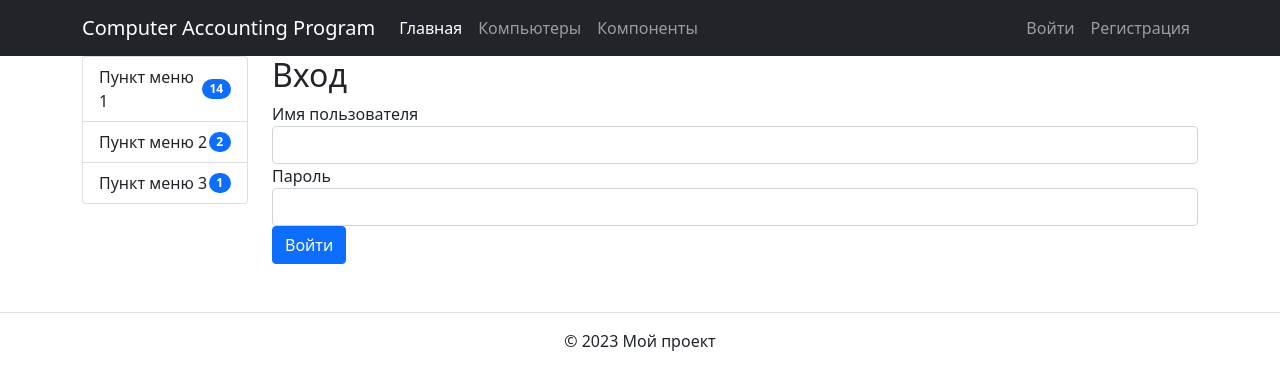
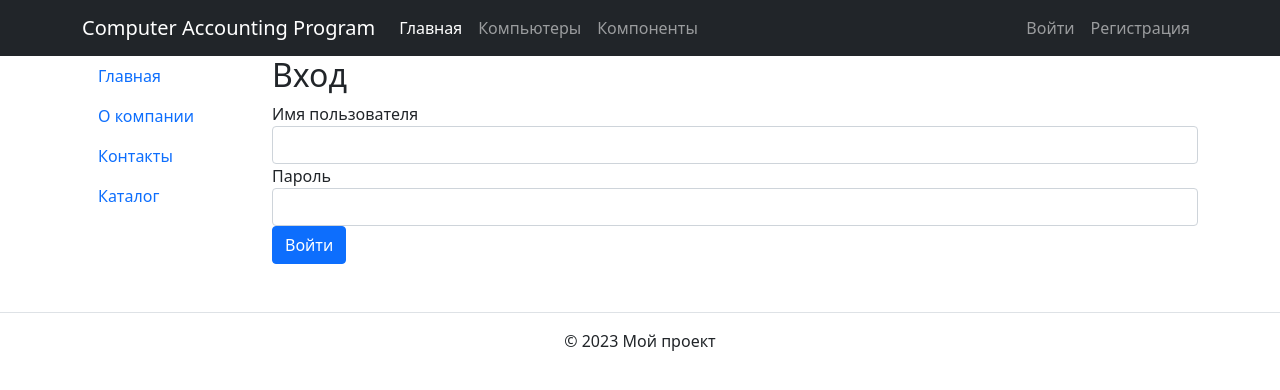
Before and after one commit to adambrn/cap, a Django app: page /login/ in a window 1280 px wide. Shown: the top 390 px of the page. Run offline with Django 4.2, Linux system fonts and the light colour scheme.

Commit message:
add mixins

```diff
--- /dev/null
+++ b/cap/cap/mixins.py
@@ -0,0 +1,14 @@
+from django.views.generic.base import ContextMixin
+
+menu = [
+  {'title': 'Главная', 'url': '/'},
+  {'title': 'О компании', 'url': '/about'},
+  {'title': 'Контакты', 'url': '/contacts'},
+  {'title': 'Каталог', 'url': '/catalog'}
+]
+class BaseContextMixin(ContextMixin):
+
+  def get_context_data(self, **kwargs):
+    context = super().get_context_data(**kwargs)
+    context['menu'] = menu
+    return context
--- a/cap/cap/urls.py
+++ b/cap/cap/urls.py
@@ -16,12 +16,12 @@ Including another URLconf
 """
 from django.contrib import admin
 from django.urls import include, path
-from catalogs.views import MyLoginView, MyLogoutView
+from catalogs.views import BaseLoginView, BaseLogoutView
 
 urlpatterns = [
     path("admin/", admin.site.urls),
-    path('login/', MyLoginView.as_view(), name='login'),
-    path('logout/', MyLogoutView.as_view(), name='logout'),
+    path('login/', BaseLoginView.as_view(), name='login'),
+    path('logout/', BaseLogoutView.as_view(), name='logout'),
     path('', include('catalogs.urls')),
 
 ]
--- a/cap/catalogs/templates/base.html
+++ b/cap/catalogs/templates/base.html
@@ -56,19 +56,10 @@
     <div class="row">
 
       <div class="col-md-2">
-        <ul class="list-group mb-2">
-          <li class="list-group-item d-flex justify-content-between align-items-center">
-            Пункт меню 1
-            <span class="badge bg-primary rounded-pill">14</span>
-          </li>
-          <li class="list-group-item d-flex justify-content-between align-items-center">
-            Пункт меню 2
-            <span class="badge bg-primary rounded-pill">2</span>
-          </li>
-          <li class="list-group-item d-flex justify-content-between align-items-center">
-            Пункт меню 3
-            <span class="badge bg-primary rounded-pill">1</span>
-          </li>
+        <ul class="nav flex-column">
+          {% for item in menu %}
+           <li class="nav-item"><a class="nav-link" href="{{ item.url }}">{{ item.title }}</a></li>
+          {% endfor %}
         </ul>
       </div>
 
--- a/cap/catalogs/views.py
+++ b/cap/catalogs/views.py
@@ -1,19 +1,21 @@
 from django.views import View
 from django.views.generic import ListView, DetailView
 from django.shortcuts import render
-
 from django.contrib.auth.views import LoginView, LogoutView
+from cap.mixins import BaseContextMixin
 from django_tables2 import SingleTableView
-
-from .tables import BaseComponentTable
+from .tables import BaseComponentTable, EquipmentTable
 from .models import BaseComponent, Equipment, Motherboard, Processor, RAM, GraphicsCard, Storage, PowerSupply, Cooler, Case, NetworkCard
 from django.contrib.auth.mixins import LoginRequiredMixin
+
 components_name = [Motherboard, Processor, RAM, GraphicsCard, Storage, PowerSupply, Cooler, Case, NetworkCard]
-class EquipmentCatalogView(LoginRequiredMixin, ListView):
+
+class EquipmentCatalogView(BaseContextMixin, LoginRequiredMixin, SingleTableView):
     template_name = 'catalog.html'
+    table_class = EquipmentTable
     model = Equipment
 
-class EquipmentComponentsView(LoginRequiredMixin, View):
+class EquipmentComponentsView(BaseContextMixin, LoginRequiredMixin, View):
     template_name = 'equipment_components.html'
 
     def get(self, request, equipment_id, *args, **kwargs):
@@ -31,16 +33,16 @@ class EquipmentComponentsView(LoginRequiredMixin, View):
             pass
 
 
-class ComponentListView(SingleTableView):
+class ComponentListView(BaseContextMixin, LoginRequiredMixin, SingleTableView):
   model = BaseComponent
   table_class = BaseComponentTable
   template_name = 'components.html'
 
-class ComponentDetailView(DetailView):
+class ComponentDetailView(BaseContextMixin, LoginRequiredMixin, DetailView):
   model = BaseComponent
   template_name = 'component_detail.html'
 
-class MyLoginView(LoginView):
+class BaseLoginView(BaseContextMixin, LoginView):
     template_name = 'accounts/login.html'
 
     def get_context_data(self, **kwargs):
@@ -48,8 +50,7 @@ class MyLoginView(LoginView):
         context['title'] = 'Вход'
         return context
 
-
-class MyLogoutView(LogoutView):
+class BaseLogoutView(BaseContextMixin, LogoutView):
     template_name = 'accounts/logout.html'
 
     def get_context_data(self, **kwargs):
```
Also changed, not shown: cap/catalogs/templates/catalog.html (+8 -38 lines).
